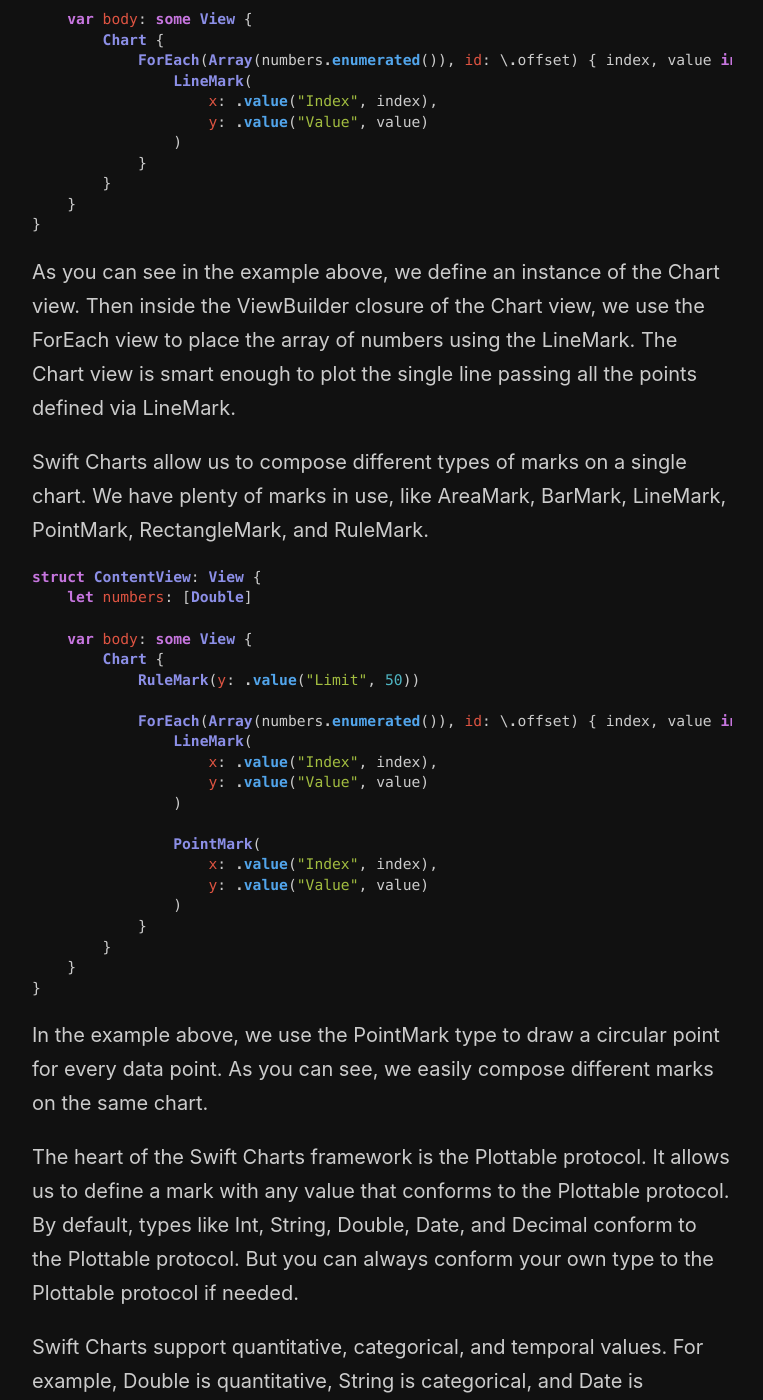
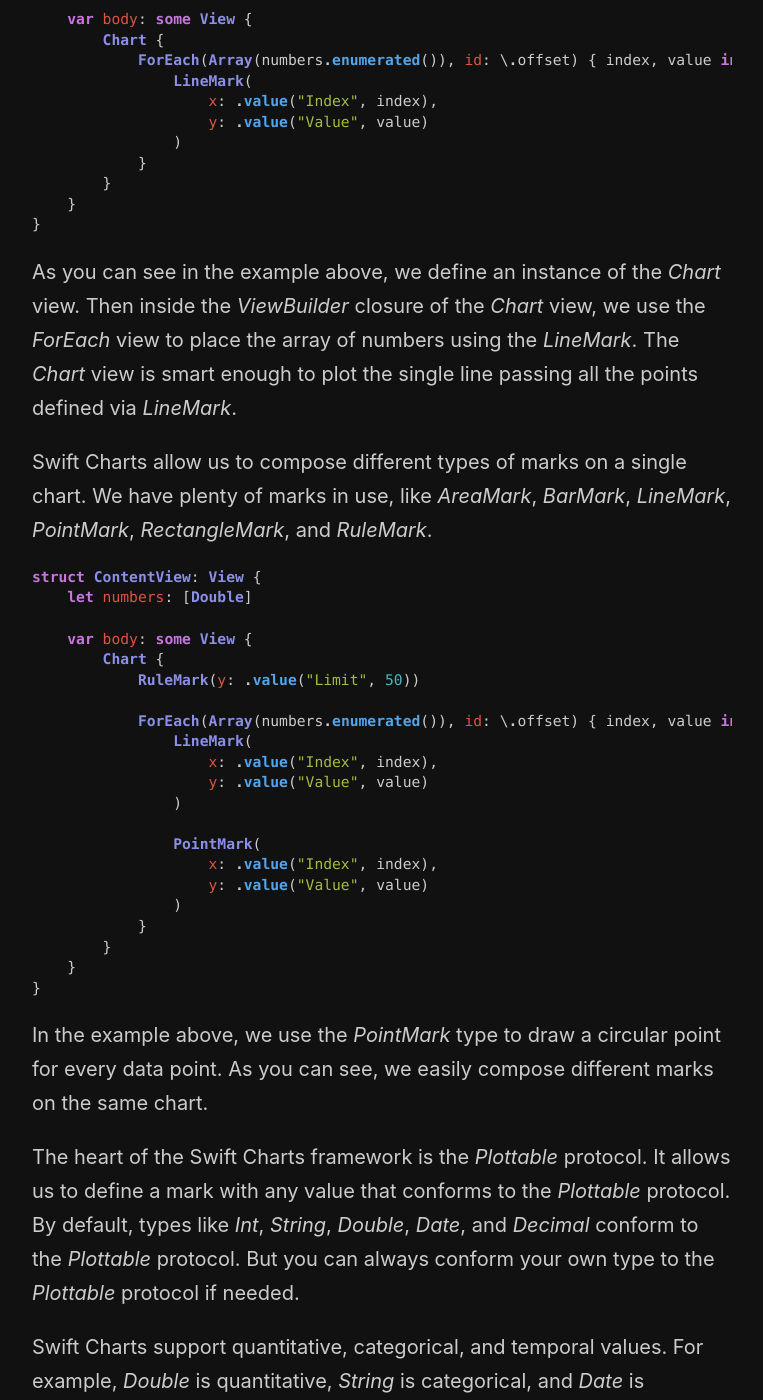
Before and after one commit to mecid/mecid.github.io, a Jekyll site: the page built from _posts/2023-01-10-mastering-charts-in-swiftui.md, in a window 1280 px wide and 1400 px high, scrolled down 538 px. Shown: the whole window, without its empty margins (258-1021 px from the left). Built offline with Jekyll 4.4.1, drawn with Linux system fonts in a browser that asks for light colours; some of the changed text lies outside the part shown.

Commit message:
mastering charts post formatted

````diff
--- a/_posts/2023-01-10-mastering-charts-in-swiftui.md
+++ b/_posts/2023-01-10-mastering-charts-in-swiftui.md
@@ -24,9 +24,9 @@
 }
 ```
 
-As you can see in the example above, we define an instance of the Chart view. Then inside the ViewBuilder closure of the Chart view, we use the ForEach view to place the array of numbers using the LineMark. The Chart view is smart enough to plot the single line passing all the points defined via LineMark.
+As you can see in the example above, we define an instance of the *Chart* view. Then inside the *ViewBuilder* closure of the *Chart* view, we use the *ForEach* view to place the array of numbers using the *LineMark*. The *Chart* view is smart enough to plot the single line passing all the points defined via *LineMark*.
 
-Swift Charts allow us to compose different types of marks on a single chart. We have plenty of marks in use, like AreaMark, BarMark, LineMark, PointMark, RectangleMark, and RuleMark.
+Swift Charts allow us to compose different types of marks on a single chart. We have plenty of marks in use, like *AreaMark*, *BarMark*, *LineMark*, *PointMark*, *RectangleMark*, and *RuleMark*.
 
 ```swift
 struct ContentView: View {
@@ -52,11 +52,11 @@
 }
 ```
 
-In the example above, we use the PointMark type to draw a circular point for every data point. As you can see, we easily compose different marks on the same chart.
+In the example above, we use the *PointMark* type to draw a circular point for every data point. As you can see, we easily compose different marks on the same chart.
 
-The heart of the Swift Charts framework is the Plottable protocol. It allows us to define a mark with any value that conforms to the Plottable protocol. By default, types like Int, String, Double, Date, and Decimal conform to the Plottable protocol. But you can always conform your own type to the Plottable protocol if needed.
+The heart of the Swift Charts framework is the *Plottable* protocol. It allows us to define a mark with any value that conforms to the *Plottable* protocol. By default, types like *Int*, *String*, *Double*, *Date*, and *Decimal* conform to the *Plottable* protocol. But you can always conform your own type to the *Plottable* protocol if needed.
 
-Swift Charts support quantitative, categorical, and temporal values. For example, Double is quantitative, String is categorical, and Date is temporal value.
+Swift Charts support quantitative, categorical, and temporal values. For example, *Double* is quantitative, *String* is categorical, and *Date* is temporal value.
 
 ```swift
 enum Gender: String {
@@ -72,7 +72,7 @@
 }
 ```
 
-Here we create a type called Stats to define a city's population by gender. The city's population is a quantitative value. The name and gender are categorical.
+Here we create a type called *Stats* to define a city's population by gender. The city's population is a quantitative value. The name and gender are categorical.
 
 ```swift
 struct ContentView1: View {
@@ -111,7 +111,7 @@
 }
 ```
 
-We can use different foreground styles for the BarMark type and style using gender value. It allows us to see the different ranges in a single bar.
+We can use different foreground styles for the *BarMark* type and style using gender value. It allows us to see the different ranges in a single bar.
 
 ```swift
 enum Gender: String {
@@ -149,4 +149,4 @@
 }
 ```
 
-Now we conform the Gender type to the Plottable protocol to simplify our code a little bit. Remember that you can provide any logic you need to convert your custom data to plottable primitives.
+Now we conform the *Gender* type to the *Plottable* protocol to simplify our code a little bit. Remember that you can provide any logic you need to convert your custom data to plottable primitives.
````
Also changed, not shown: other parts of _posts/2023-01-10-mastering-charts-in-swiftui.md (+1 -1 lines).
